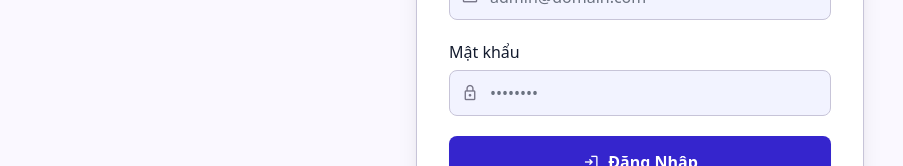
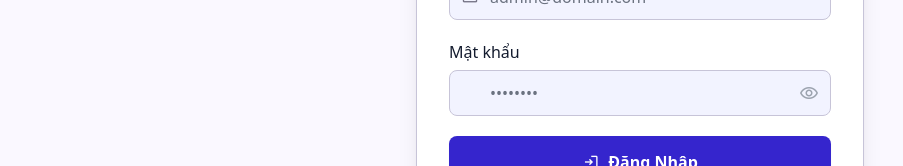
Before and after one commit to LUUVANMUOC/ecommer, a React (Vite) app in the folder frontend/: page /admin/login in a window 1280 px wide. Shown: the part 408-574 px from the top of the page, without its empty margins (0-903 px from the left). Built offline with nearby package versions, Linux system fonts and the light colour scheme; no server answers.

Commit message:
Cap nhat code moi1811

```diff
--- a/frontend/src/components/account/AccountForms.jsx
+++ b/frontend/src/components/account/AccountForms.jsx
@@ -1,5 +1,6 @@
 import { useState } from "react";
 import ImageUpload from "../common/ImageUpload";
+import PasswordInput from "../common/PasswordInput";
 import { FormField, fieldBase, btnPrimary } from "./AccountLayout";
 
 const EMPTY_PASSWORD = {
@@ -60,9 +61,8 @@ export const ChangePasswordForm = ({ onSubmit, onNotify, minLength = 6 }) => {
       </h3>
       <form onSubmit={handleSubmit} className="space-y-3">
         {PASSWORD_FIELDS.map((field) => (
-          <input
+          <PasswordInput
             key={field.name}
-            type="password"
             name={field.name}
             placeholder={field.placeholder}
             aria-label={field.placeholder}
--- /dev/null
+++ b/frontend/src/components/common/PasswordInput.jsx
@@ -0,0 +1,65 @@
+// frontend/src/components/common/PasswordInput.jsx
+// Ô nhập mật khẩu dùng chung cho mọi actor (đăng nhập / đăng ký / đổi mật khẩu).
+// - Mặc định ẩn như cũ (type="password")
+// - Bấm con mắt để hiện, bấm lần nữa để ẩn
+// - Tự ẩn lại khi form được submit (dù thành công hay lỗi)
+import { useEffect, useRef, useState } from "react";
+
+const PasswordInput = ({
+  className = "",
+  buttonClassName = "",
+  value,
+  defaultValue,
+  onChange,
+  disabled = false,
+  ...rest
+}) => {
+  const [hien, setHien] = useState(false);
+  const inputRef = useRef(null);
+
+  // Tự ẩn lại khi submit form chứa ô này
+  useEffect(() => {
+    const form = inputRef.current ? inputRef.current.form : null;
+    if (!form) return undefined;
+
+    const anLai = () => setHien(false);
+    form.addEventListener("submit", anLai);
+    return () => form.removeEventListener("submit", anLai);
+  }, []);
+
+  const dangHien = hien && !disabled;
+
+  return (
+    <div className="relative">
+      <input
+        ref={inputRef}
+        type={dangHien ? "text" : "password"}
+        className={`${className} pr-11`}
+        onChange={onChange}
+        disabled={disabled}
+        {...(value !== undefined ? { value } : { defaultValue })}
+        {...rest}
+      />
+      <button
+        type="button"
+        onClick={() => setHien((truoc) => !truoc)}
+        // Giữ focus ở ô nhập để không mất vị trí con trỏ
+        onMouseDown={(e) => e.preventDefault()}
+        disabled={disabled}
+        aria-label={dangHien ? "Ẩn mật khẩu" : "Hiện mật khẩu"}
+        aria-pressed={dangHien}
+        title={dangHien ? "Ẩn mật khẩu" : "Hiện mật khẩu"}
+        className={`absolute right-1.5 top-1/2 flex h-8 w-8 -translate-y-1/2 items-center justify-center rounded-full text-gray-400 transition-colors hover:bg-black/5 hover:text-gray-600 focus-visible:outline-none focus-visible:ring-2 focus-visible:ring-gray-400 disabled:cursor-not-allowed disabled:opacity-40 ${buttonClassName}`}
+      >
+        <span
+          className="material-symbols-outlined text-[20px] leading-none"
+          aria-hidden="true"
+        >
+          {dangHien ? "visibility_off" : "visibility"}
+        </span>
+      </button>
+    </div>
+  );
+};
+
+export default PasswordInput;
--- a/frontend/src/pages/auth/DonViVanChuyen/Login.jsx
+++ b/frontend/src/pages/auth/DonViVanChuyen/Login.jsx
@@ -1,6 +1,7 @@
 import { useState, useContext } from "react";
 import { useNavigate, Link } from "react-router-dom";
 import { AuthContext } from "../../../contexts/AuthContext";
+import PasswordInput from "../../../components/common/PasswordInput";
 
 const DVVCLogin = () => {
   const [email, setEmail] = useState("");
@@ -99,13 +100,12 @@ const DVVCLogin = () => {
                 <span className="material-symbols-outlined absolute left-3 top-1/2 -translate-y-1/2 text-outline text-lg">
                   lock
                 </span>
-                <input
-                  type="password"
+                <PasswordInput
                   value={password}
                   onChange={(e) => setPassword(e.target.value)}
                   required
                   placeholder="••••••••"
-                  className="w-full pl-10 pr-4 py-2.5 bg-surface-container-low border border-outline-variant rounded-lg text-body-md text-on-surface focus:outline-none focus:ring-2 focus:ring-emerald-600 focus:border-emerald-600 transition-all"
+                  className="w-full pl-10 pr-11 py-2.5 bg-surface-container-low border border-outline-variant rounded-lg text-body-md text-on-surface focus:outline-none focus:ring-2 focus:ring-emerald-600 focus:border-emerald-600 transition-all"
                 />
               </div>
             </div>
--- a/frontend/src/pages/auth/admin/Login.jsx
+++ b/frontend/src/pages/auth/admin/Login.jsx
@@ -1,6 +1,7 @@
 import { useState, useContext } from "react";
 import { useNavigate, Link } from "react-router-dom";
 import { AuthContext } from "../../../contexts/AuthContext";
+import PasswordInput from "../../../components/common/PasswordInput";
 
 const AdminLogin = () => {
   const [email, setEmail] = useState("");
@@ -95,13 +96,12 @@ const AdminLogin = () => {
                 <span className="material-symbols-outlined absolute left-3 top-1/2 -translate-y-1/2 text-outline text-lg">
                   lock
                 </span>
-                <input
-                  type="password"
+                <PasswordInput
                   value={password}
                   onChange={(e) => setPassword(e.target.value)}
                   required
                   placeholder="••••••••"
-                  className="w-full pl-10 pr-4 py-2.5 bg-surface-container-low border border-outline-variant rounded-lg text-body-md text-on-surface focus:outline-none focus:ring-2 focus:ring-primary focus:border-primary transition-all"
+                  className="w-full pl-10 pr-11 py-2.5 bg-surface-container-low border border-outline-variant rounded-lg text-body-md text-on-surface focus:outline-none focus:ring-2 focus:ring-primary focus:border-primary transition-all"
                 />
               </div>
             </div>
--- a/frontend/src/pages/auth/khachhang/Login.jsx
+++ b/frontend/src/pages/auth/khachhang/Login.jsx
@@ -2,6 +2,7 @@
 import { useState, useContext } from "react";
 import { useNavigate, Link } from "react-router-dom";
 import { AuthContext } from "../../../contexts/AuthContext";
+import PasswordInput from "../../../components/common/PasswordInput";
 
 const KhachHangLogin = () => {
   const { loginKhachHang } = useContext(AuthContext);
@@ -82,12 +83,11 @@ const KhachHangLogin = () => {
                 <span className="material-symbols-outlined absolute left-3 top-1/2 -translate-y-1/2 text-gray-400 text-lg">
                   lock
                 </span>
-                <input
-                  type="password"
+                <PasswordInput
                   required
                   value={password}
                   onChange={(e) => setPassword(e.target.value)}
-                  className="w-full pl-10 pr-4 py-2.5 border border-gray-300 rounded-lg focus:border-[#F2A93B] focus:ring-1 focus:ring-[#F2A93B] outline-none"
+                  className="w-full pl-10 pr-11 py-2.5 border border-gray-300 rounded-lg focus:border-[#F2A93B] focus:ring-1 focus:ring-[#F2A93B] outline-none"
                   placeholder="••••••••"
                 />
               </div>
--- a/frontend/src/pages/auth/quanlykho/Login.jsx
+++ b/frontend/src/pages/auth/quanlykho/Login.jsx
@@ -1,6 +1,7 @@
 import { useState, useContext } from "react";
 import { useNavigate, Link } from "react-router-dom";
 import { AuthContext } from "../../../contexts/AuthContext";
+import PasswordInput from "../../../components/common/PasswordInput";
 
 const QuanLyKhoLogin = () => {
   const [kho_ma, setKhoMa] = useState("");
@@ -99,13 +100,12 @@ const QuanLyKhoLogin = () => {
                 <span className="material-symbols-outlined absolute left-3 top-1/2 -translate-y-1/2 text-outline text-lg">
                   lock
                 </span>
-                <input
-                  type="password"
+                <PasswordInput
                   value={password}
                   onChange={(e) => setPassword(e.target.value)}
                   required
                   placeholder="••••••••"
-                  className="w-full pl-10 pr-4 py-2.5 bg-surface-container-low border border-outline-variant rounded-lg text-body-md text-on-surface focus:outline-none focus:ring-2 focus:ring-indigo-600 focus:border-indigo-600 transition-all"
+                  className="w-full pl-10 pr-11 py-2.5 bg-surface-container-low border border-outline-variant rounded-lg text-body-md text-on-surface focus:outline-none focus:ring-2 focus:ring-indigo-600 focus:border-indigo-600 transition-all"
                 />
               </div>
             </div>
--- a/frontend/src/pages/auth/shipper/Login.jsx
+++ b/frontend/src/pages/auth/shipper/Login.jsx
@@ -1,6 +1,7 @@
 import { useState, useContext } from "react";
 import { useNavigate, Link } from "react-router-dom";
 import { AuthContext } from "../../../contexts/AuthContext";
+import PasswordInput from "../../../components/common/PasswordInput";
 
 const ShipperLogin = () => {
   const [sdt, setSdt] = useState("");
@@ -101,13 +102,12 @@ const ShipperLogin = () => {
                 <span className="material-symbols-outlined absolute left-3 top-1/2 -translate-y-1/2 text-outline text-lg">
                   lock
                 </span>
-                <input
-                  type="password"
+                <PasswordInput
                   value={password}
                   onChange={(e) => setPassword(e.target.value)}
                   required
                   placeholder="••••••••"
-                  className="w-full pl-10 pr-4 py-2.5 bg-surface-container-low border border-outline-variant rounded-lg text-body-md text-on-surface focus:outline-none focus:ring-2 focus:ring-green-600 focus:border-green-600 transition-all"
+                  className="w-full pl-10 pr-11 py-2.5 bg-surface-container-low border border-outline-variant rounded-lg text-body-md text-on-surface focus:outline-none focus:ring-2 focus:ring-green-600 focus:border-green-600 transition-all"
                 />
               </div>
             </div>
--- a/frontend/src/pages/auth/shop/Login.jsx
+++ b/frontend/src/pages/auth/shop/Login.jsx
@@ -1,6 +1,7 @@
 import { useState, useContext } from "react";
 import { useNavigate, Link } from "react-router-dom";
 import { AuthContext } from "../../../contexts/AuthContext";
+import PasswordInput from "../../../components/common/PasswordInput";
 
 const ShopLogin = () => {
   const [email, setEmail] = useState("");
@@ -98,13 +99,12 @@ const ShopLogin = () => {
                 <span className="material-symbols-outlined absolute left-3 top-1/2 -translate-y-1/2 text-outline text-lg">
                   lock
                 </span>
-                <input
-                  type="password"
+                <PasswordInput
                   value={password}
                   onChange={(e) => setPassword(e.target.value)}
                   required
                   placeholder="••••••••"
-                  className="w-full pl-10 pr-4 py-2.5 bg-surface-container-low border border-outline-variant rounded-lg text-body-md text-on-surface focus:outline-none focus:ring-2 focus:ring-orange-500 focus:border-orange-500 transition-all"
+                  className="w-full pl-10 pr-11 py-2.5 bg-surface-container-low border border-outline-variant rounded-lg text-body-md text-on-surface focus:outline-none focus:ring-2 focus:ring-orange-500 focus:border-orange-500 transition-all"
                 />
               </div>
             </div>
```
Also changed, not shown: frontend/src/pages/auth/DonViVanChuyen/Register.jsx (+3 -4 lines), frontend/src/pages/auth/admin/Register.jsx (+3 -4 lines), frontend/src/pages/auth/khachhang/Register.jsx (+3 -4 lines), frontend/src/pages/auth/shop/Register.jsx (+3 -4 lines), 1 other file (tests, documents, lock files or other folders).
